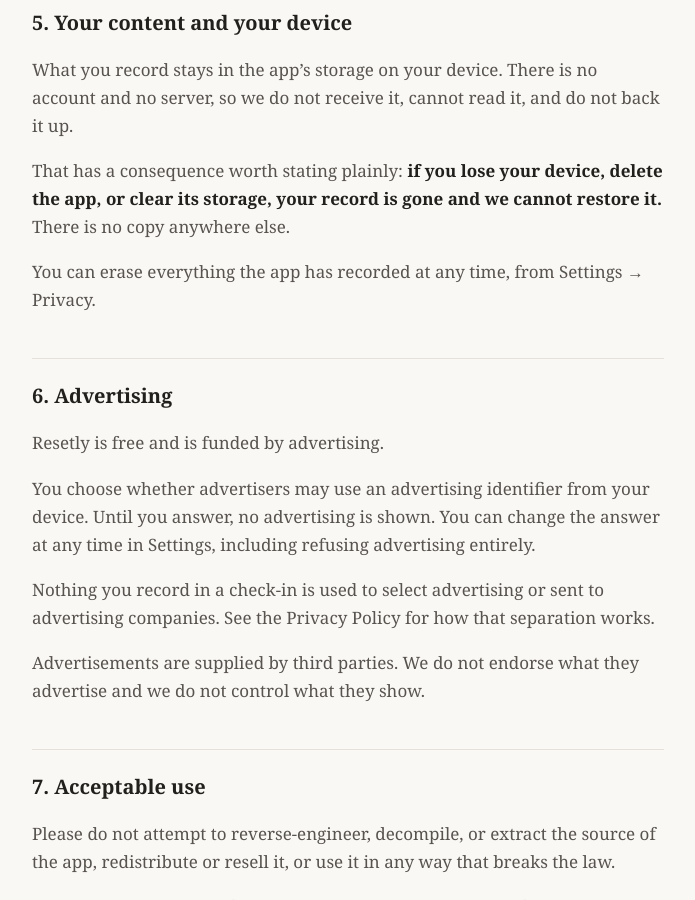
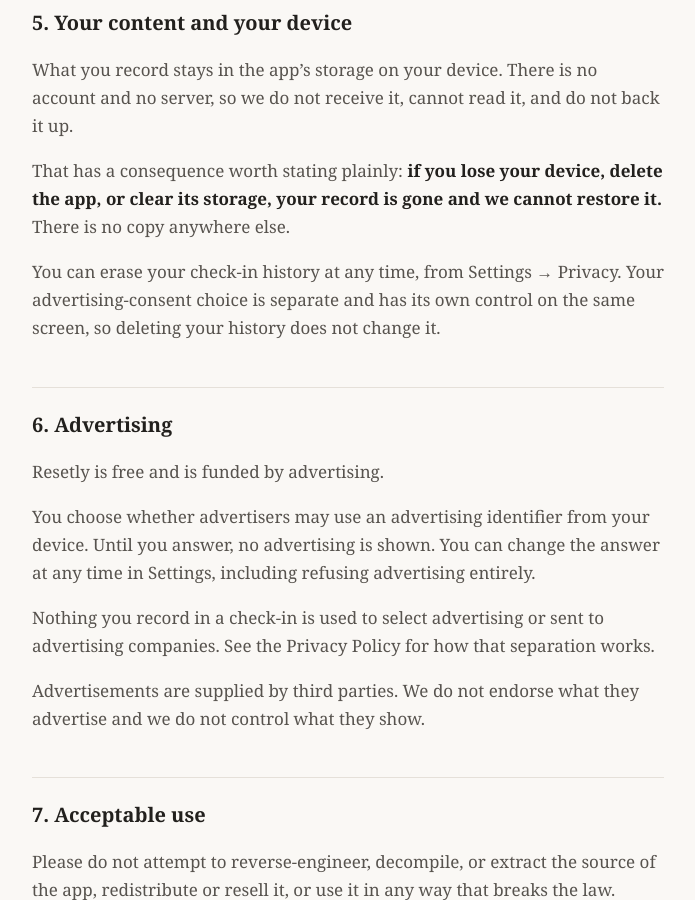
Before and after one commit to HaticeErciyes/resetly-legal, a Jekyll site: the page built from terms.md, in a window 1280 px wide and 900 px high, scrolled down 1310 px. Shown: the whole window, without its empty margins (292-987 px from the left). Built offline with Jekyll 4.4.1, drawn with Linux system fonts in a browser that asks for light colours.

Commit message:
Publish legal documents
Generated from legal/ in the app repository by tool/build_legal_pages.dart.
Do not edit this repository directly.

```diff
--- a/terms.md
+++ b/terms.md
@@ -52,8 +52,9 @@ That has a consequence worth stating plainly: **if you lose your device, delete
 the app, or clear its storage, your record is gone and we cannot restore it.**
 There is no copy anywhere else.
 
-You can erase everything the app has recorded at any time, from
-Settings → Privacy.
+You can erase your check-in history at any time, from Settings → Privacy.
+Your advertising-consent choice is separate and has its own control on the
+same screen, so deleting your history does not change it.
 
 ## 6. Advertising
 
```
Also changed, not shown: sartlar.md (+3 -2 lines).
